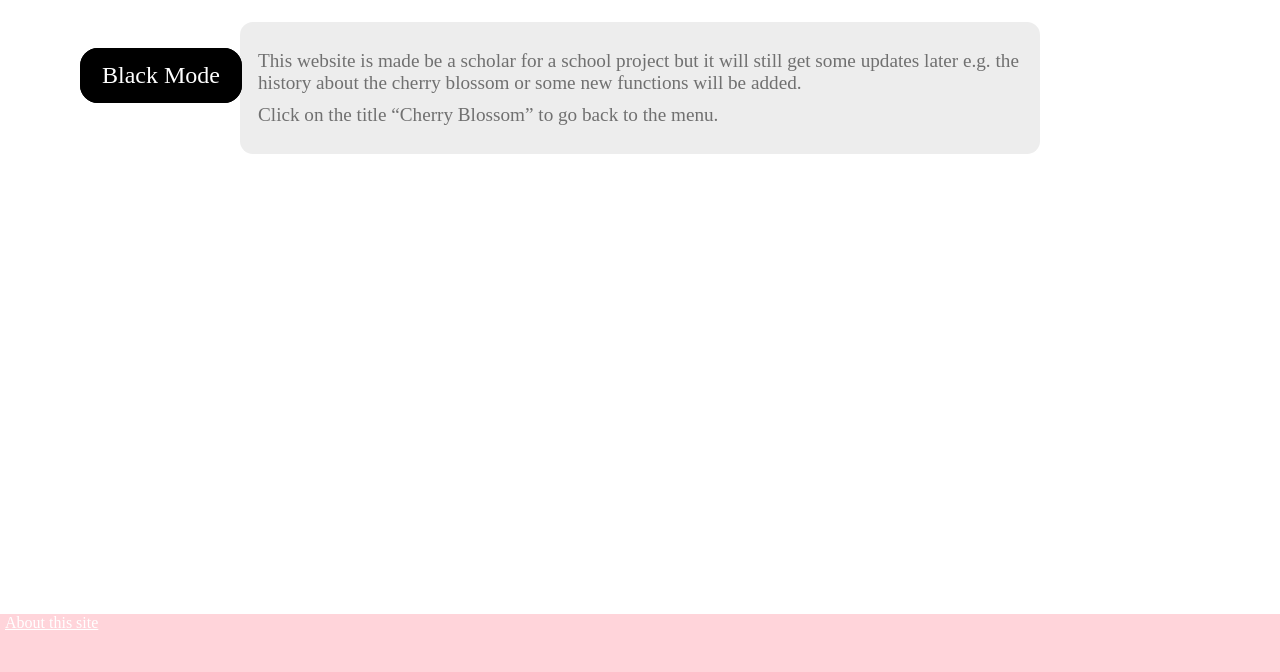
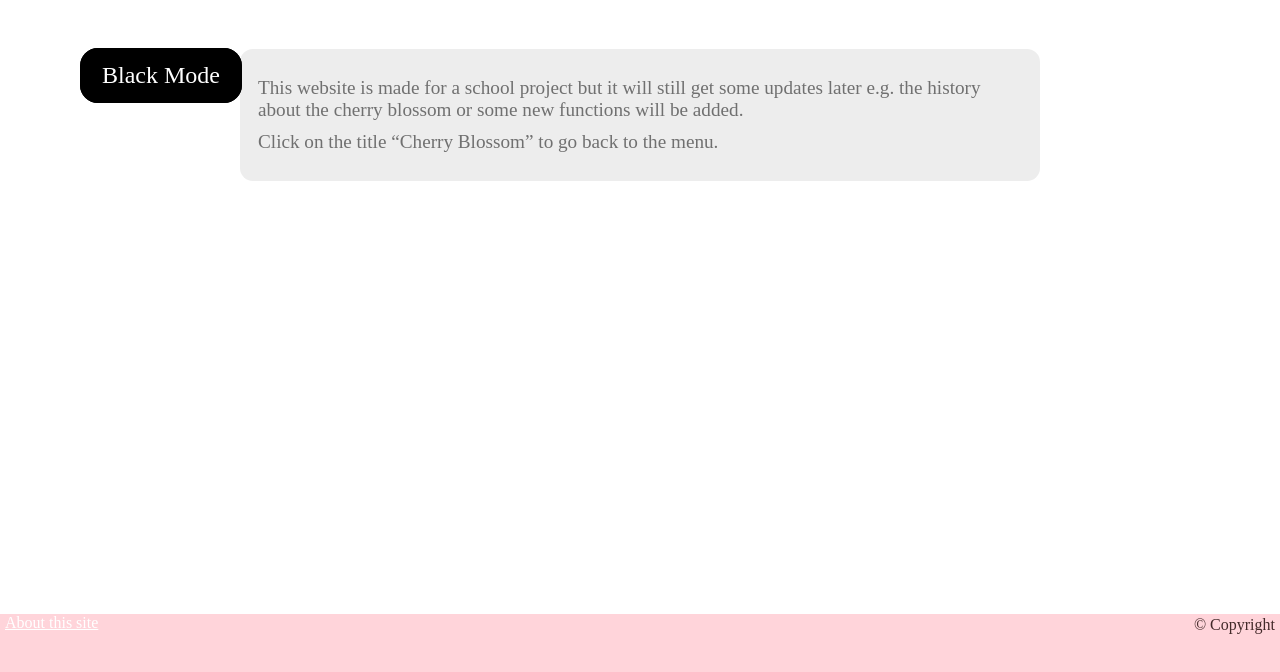
Before and after one commit to LN-TPIF-2223/htsta-lena, a plain HTML site: page about this site_white.html in a window 1280 px wide. Shown: the part 106-778 px from the top of the page. Drawn offline with Linux system fonts and the light colour scheme; a web font is replaced by a local one.

Commit message:
Cherry Blossom

```diff
--- a/about this site_white.html
+++ b/about this site_white.html
@@ -24,10 +24,10 @@
         <a href="#">Black Mode</a>
     </div>
 
-    <main>
+    <main class="aboutmain">
     <section>
         <article>
-            <p>This website is made be a scholar for a school project but it will still get some updates later e.g. the history about the cherry blossom or some new functions will be added.</p>
+            <p>This website is made for a school project but it will still get some updates later e.g. the history about the cherry blossom or some new functions will be added.</p>
             <p>Click on the title “Cherry Blossom” to go back to the menu.</p>
         </article>
     </section>
@@ -35,6 +35,7 @@
 
     <footer class="current">
         <a href="about this site_white.html">About this site</a>
+        <p>&copy Copyright</p>
     </footer>
 </body>
 </html>
--- a/style_white.css
+++ b/style_white.css
@@ -116,6 +116,10 @@ main {
     margin-top: 7rem;
 }
 
+.aboutmain {
+    margin-top: 8.7rem;
+}
+
 h2 {
     color: rgb(83, 83, 83);
     font-size: xx-large;
@@ -136,9 +140,12 @@ p {
 }
 
 footer {
+    color:rgb(66, 41, 41);
     background-color: rgb(255, 212, 218);
     height: 5rem;
     margin-top: auto;
+    display: grid;
+    grid-template-columns: 1fr 1fr;
 }
 
 footer a {
@@ -151,3 +158,10 @@ footer a {
 footer a:hover {
     color: white;
 }
+
+footer p {
+    text-align: right;
+    padding: 5px;
+    padding-top: 2px;
+    margin: 0;
+}
```
Also changed, not shown: dates_white.html (+1 -0 lines), hanami_white.html (+1 -0 lines), index_white.html (+2 -1 lines), meaning_white.html (+1 -0 lines), types_white.html (+1 -0 lines).
